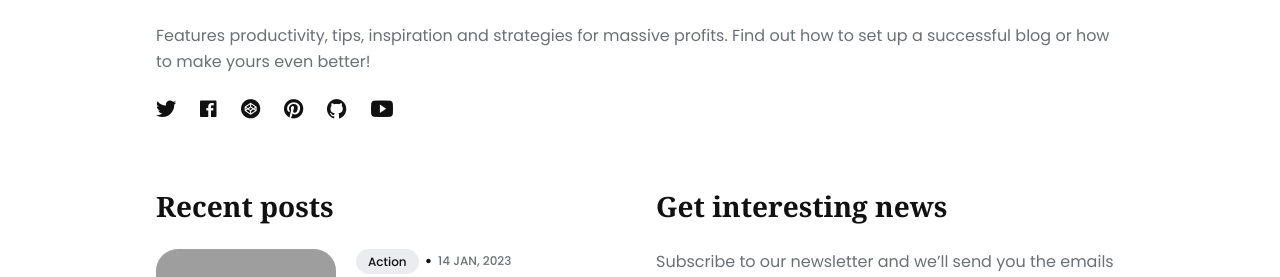
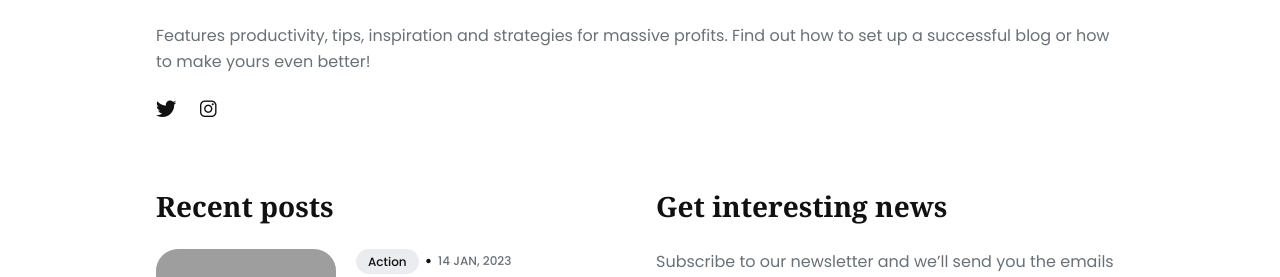
Before and after one commit to komikeros/komikeros.github.io, a Jekyll site: the page built from index.html, in a window 1280 px wide. Shown: the part 1244-1521 px from the top of the page. Built offline with Jekyll 4.4.1, drawn with Linux system fonts in a browser that asks for light colours; grey boxes are pictures that could not be loaded.

Commit message:
Update social links

```diff
--- a/_data/settings.yml
+++ b/_data/settings.yml
@@ -75,12 +75,8 @@ footer_description: Features productivity, tips, inspiration and strategies for
 
 # Social Links
 social:
-- {icon: "twitter", link: "https://twitter.com"}
-- {icon: "facebook", link: "https://facebook.com"}
-- {icon: "codepen", link: "https://codepen.io"}
-- {icon: "pinterest", link: "https://pinterest.com"}
-- {icon: "github", link: "https://github.com"}
-- {icon: "youtube", link: "https://youtube.com"}
+- {icon: "twitter", link: "https://x.com/komikerosph"}
+- {icon: "instagram", link: "https://instagram.com/komikerosph"}
 
 # Example of adding a new link to the footer - {icon: "instagram", link: "https://instagram.com"}
 # Other icons can be found at https://ionicons.com/v4/
```
